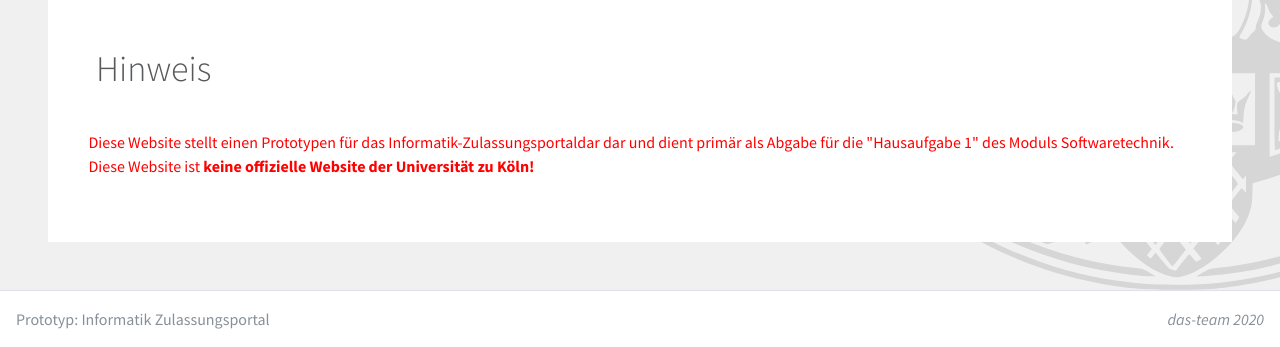
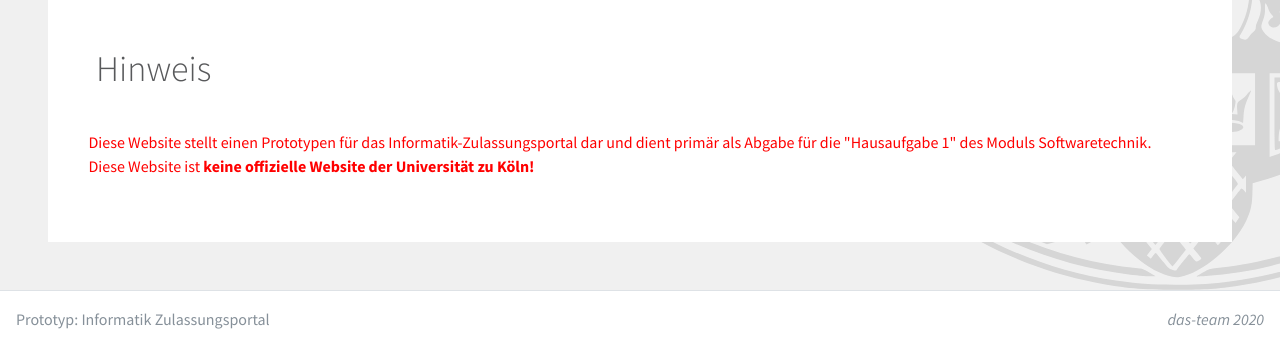
Before and after one commit to LHumpe/Assignment_Zulassungsystem, a Django app: page / in a window 1280 px wide. Shown: the part 598-945 px from the top of the page. Run offline with Django 3.2, Linux system fonts and the light colour scheme; some libraries are stand-ins or nearby versions.

Commit message:
Fix typo on landing

```diff
--- a/templates/index.html
+++ b/templates/index.html
@@ -191,7 +191,7 @@
                                  style="margin-top: 10px; margin-bottom: 10px; color:red; ">
                                 <!-- /.col -->
                                 <p>
-                                    Diese Website stellt einen Prototypen für das Informatik-Zulassungsportaldar dar und
+                                    Diese Website stellt einen Prototypen für das Informatik-Zulassungsportal dar und
                                     dient primär als Abgabe für die "Hausaufgabe 1" des Moduls Softwaretechnik.<br>
                                     Diese Website ist <b>keine offizielle Website der Universität zu Köln!</b>
                                 </p>
```
